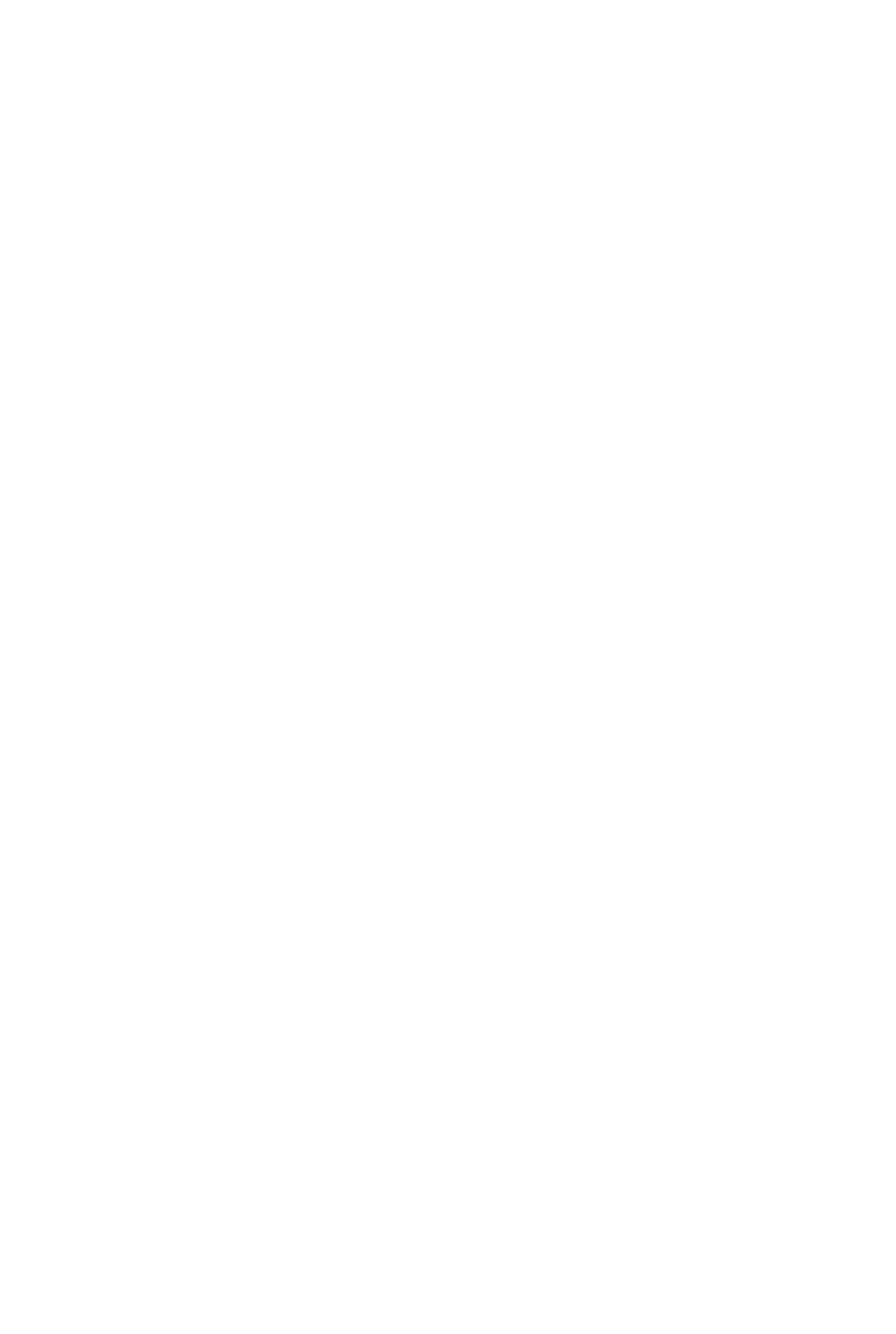
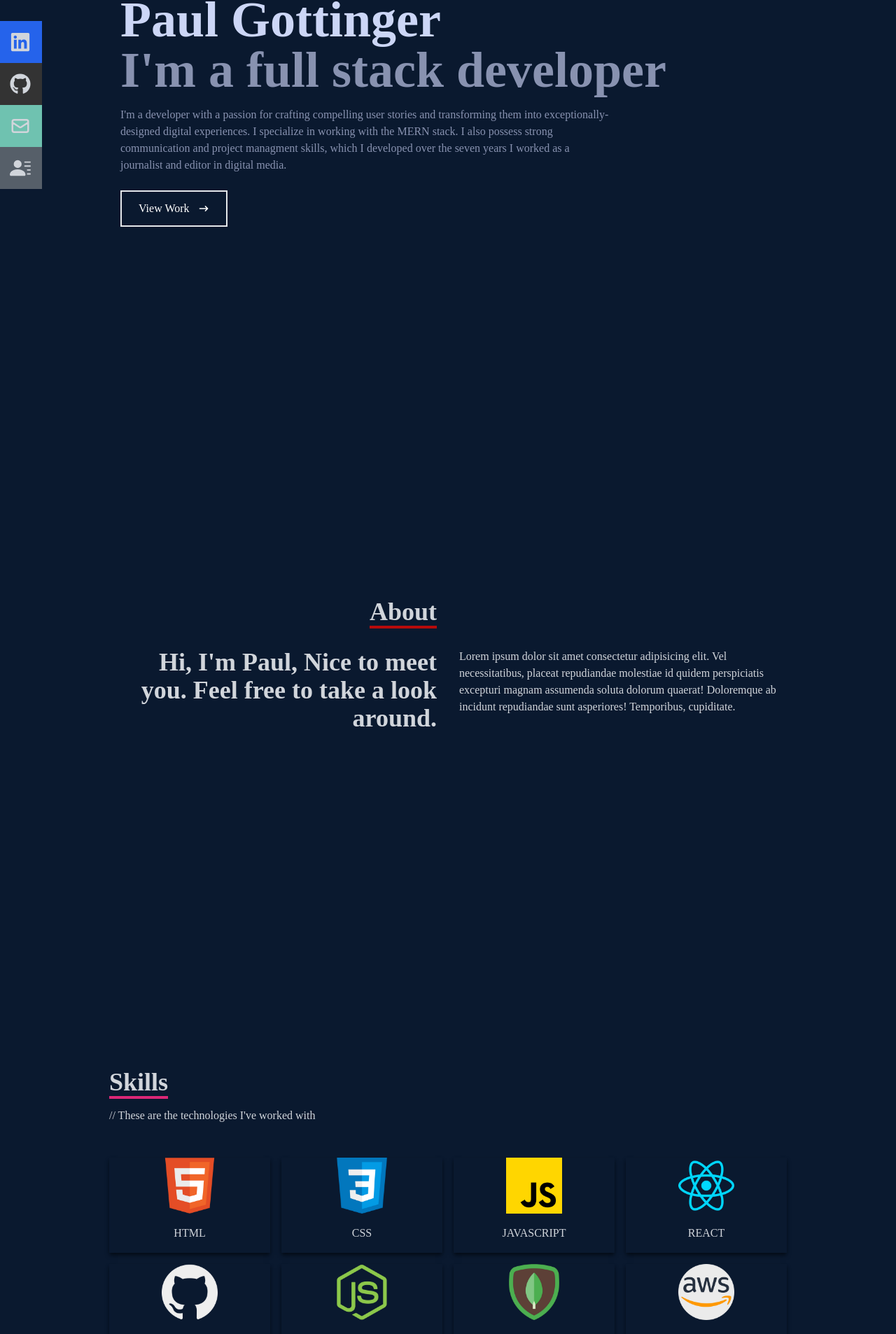
Before and after one commit to PRGottinger/portfolio-new, a React (Create React App) app: page / in a window 1280 px wide. Shown: the part 250-2156 px from the top of the page at 70% size. Before the commit the page ends 800 px from the top, so only its background shows below. Built offline with nearby package versions, Linux system fonts and the light colour scheme.

Commit message:
about/skills

```diff
--- a/src/App.js
+++ b/src/App.js
@@ -1,10 +1,17 @@
+import About from "./components/About";
+import Home from "./components/Home";
 import Navbar from './components/Navbar';
+import Skills from "./components/Skills";
+
 
 
 function App() {
   return (
     <div>
       <Navbar />
+      <Home/>
+      <About/>
+      <Skills />
     </div>
   );
 }
--- /dev/null
+++ b/src/components/About.jsx
@@ -0,0 +1,37 @@
+import React from "react";
+
+const About = () => {
+  return (
+    <div name="about" className="w-full h-screen bg-[#0a192f] text-gray-300">
+      <div className="flex flex-col justify-center items-center w-full h-full">
+        <div className="max-w-[1000px] w-full grid grid-cols-2 gap-8">
+          <div className="sm:text-right pb-8 pl-4">
+            <p className="text-4xl font-bold inline border-b-4 border-[#b60b0b]">
+              About
+            </p>
+          </div>
+          <div></div>
+        </div>
+        <div className="max-w-[1000px] w-full grid sm:grid-cols-2 gap-8 px-4">
+          <div className='sm:text-right text-4xl font-bold'>
+            <p>
+              Hi, I'm Paul, Nice to meet you. Feel free to take a look around.
+            </p>
+          </div>
+
+          <div>
+            <p>
+              Lorem ipsum dolor sit amet consectetur adipisicing elit. Vel
+              necessitatibus, placeat repudiandae molestiae id quidem
+              perspiciatis excepturi magnam assumenda soluta dolorum quaerat!
+              Doloremque ab incidunt repudiandae sunt asperiores! Temporibus,
+              cupiditate.
+            </p>
+          </div>
+        </div>
+      </div>
+    </div>
+  );
+};
+
+export default About;
--- /dev/null
+++ b/src/components/Home.jsx
@@ -0,0 +1,26 @@
+import React from 'react'
+import {HiArrowNarrowRight} from 'react-icons/hi'
+
+const home = () => {
+  return (
+    <div name='home' className='w-full h-screen bg-[#0a192f]'>
+
+{/* Container*/}
+<div className='max-w-[1000px] mx-auto px-8 flex flex-col justify-center h-full'>
+    <p className='text-[#b60b0b]'>Hi, my name is</p>
+    <h1 className='text-4xl sm:text-7xl font-bold text-[#ccd6f6]'>Paul Gottinger</h1>
+    <h2 className='text-4xl sm:text-7xl font-bold text-[#8892b0]'>I'm a full stack developer</h2>
+    <p className='text-[#8892b0] py-4 max-w-[700px]'>I'm a developer with a passion for crafting compelling user stories and transforming them into exceptionally-designed digital experiences. I specialize in working with the MERN stack. I also possess strong communication and project managment skills, which I developed over the seven years I worked as a journalist and editor in digital media.</p>
+    <div>
+        <button className='group text-white border-2 px-6 py-3 my-2 flex items-center hover:bg-[#b60b0b] hover:border-[#b60b0b]'>View Work
+        <span className='group-hover:rotate-90 duration-300'>
+        <HiArrowNarrowRight className='ml-3' />
+        </span>
+        </button>
+    </div>
+</div>
+    </div>
+  )
+}
+
+export default home
--- a/src/components/Navbar.jsx
+++ b/src/components/Navbar.jsx
@@ -1,5 +1,7 @@
 import React, {useState} from 'react'
-import {FaBars, FaTimes} from 'react-icons/fa'
+import {FaBars, FaTimes, FaGithub, FaLinkedin} from 'react-icons/fa'
+import {HiOutlineMail} from 'react-icons/hi'
+import {BsFillPersonLinesFill} from 'react-icons/bs'
 import logo from '../assets/logo.png'
 
 const Navbar = () => {
@@ -8,7 +10,7 @@ const Navbar = () => {
   return (
     <div className='fixed w-full h-[80px] flex justify-between items-center px-4 bg-[#0a192f] text-gray-300'>
         <div>
-<img src={logo} alt='Logo Image' style={{width: '50px'}}/>
+<img src={logo} alt='Logo' style={{width: '50px'}}/>
         </div>
 
         {/* menu */}
@@ -40,7 +42,34 @@ const Navbar = () => {
         </ul>
 
         {/* Social Icons */}
-        <div className='hidden'></div>
+        <div className='hidden lg:flex fixed flex-col top-[35%] left-0'>
+            <ul>
+                <li className='w-[160px] h-[60px] flex justify-between items-center ml-[-100px] hover:ml-[-10px] duration-300 bg-blue-600'>
+                    <a className='flex justify-between items-center w-full text-gray-300'
+                    href='/'>
+                        LinkedIn <FaLinkedin size={30}/>
+                    </a>
+                </li>
+                <li className='w-[160px] h-[60px] flex justify-between items-center ml-[-100px] hover:ml-[-10px] duration-300 bg-[#333333]'>
+                    <a className='flex justify-between items-center w-full text-gray-300'
+                    href='/'>
+                        Github <FaGithub size={30}/>
+                    </a>
+                </li>
+                <li className='w-[160px] h-[60px] flex justify-between items-center ml-[-100px] hover:ml-[-10px] duration-300 bg-[#6fc2b0]'>
+                    <a className='flex justify-between items-center w-full text-gray-300'
+                    href='/'>
+                        Email <HiOutlineMail size={30}/>
+                    </a>
+                </li>
+                <li className='w-[160px] h-[60px] flex justify-between items-center ml-[-100px] hover:ml-[-10px] duration-300 bg-[#565f69]'>
+                    <a className='flex justify-between items-center w-full text-gray-300'
+                    href='/'>
+                        Resume <BsFillPersonLinesFill size={30}/>
+                    </a>
+                </li>
+            </ul>
+        </div>
 
     </div>
   )
--- /dev/null
+++ b/src/components/Skills.jsx
@@ -0,0 +1,62 @@
+import React from "react";
+import HTML from "../assets/html.png";
+import CSS from "../assets/css.png";
+import JavaScript from "../assets/javascript.png";
+import ReactImg from "../assets/react.png";
+import Node from "../assets/node.png";
+import FireBase from "../assets/firebase.png";
+import AWS from "../assets/aws.png";
+import GitHub from "../assets/github.png";
+import Tailwind from "../assets/tailwind.png";
+import Mongo from "../assets/mongo.png";
+
+const Skills = () => {
+    return (
+      <div name='skills' className='w-full h-screen bg-[#0a192f] text-gray-300'>
+        {/* Container */}
+        <div className='max-w-[1000px] mx-auto p-4 flex flex-col justify-center w-full h-full'>
+            <div>
+                <p className='text-4xl font-bold inline border-b-4 border-pink-600 '>Skills</p>
+                <p className='py-4'>// These are the technologies I've worked with</p>
+            </div>
+
+            <div className='w-full grid grid-cols-2 sm:grid-cols-4 gap-4 text-center py-8'>
+                <div className='shadow-md shadow-[#040c16] hover:scale-110 duration-500'>
+                    <img className='w-20 mx-auto' src={HTML} alt="HTML icon" />
+                    <p className='my-4'>HTML</p>
+                </div>
+                <div className='shadow-md shadow-[#040c16] hover:scale-110 duration-500'>
+                    <img className='w-20 mx-auto' src={CSS} alt="HTML icon" />
+                    <p className='my-4'>CSS</p>
+                </div>
+                <div className='shadow-md shadow-[#040c16] hover:scale-110 duration-500'>
+                    <img className='w-20 mx-auto' src={JavaScript} alt="HTML icon" />
+                    <p className='my-4'>JAVASCRIPT</p>
+                </div>
+                <div className='shadow-md shadow-[#040c16] hover:scale-110 duration-500'>
+                    <img className='w-20 mx-auto' src={ReactImg} alt="HTML icon" />
+                    <p className='my-4'>REACT</p>
+                </div>
+                <div className='shadow-md shadow-[#040c16] hover:scale-110 duration-500'>
+                    <img className='w-20 mx-auto' src={GitHub} alt="HTML icon" />
+                    <p className='my-4'>GITHUB</p>
+                </div>
+                <div className='shadow-md shadow-[#040c16] hover:scale-110 duration-500'>
+                    <img className='w-20 mx-auto' src={Node} alt="HTML icon" />
+                    <p className='my-4'>NODE JS</p>
+                </div>
+                <div className='shadow-md shadow-[#040c16] hover:scale-110 duration-500'>
+                    <img className='w-20 mx-auto' src={Mongo} alt="HTML icon" />
+                    <p className='my-4'>MONGO DB</p>
+                </div>
+                <div className='shadow-md shadow-[#040c16] hover:scale-110 duration-500'>
+                    <img className='w-20 mx-auto' src={AWS} alt="HTML icon" />
+                    <p className='my-4'>AWS</p>
+                </div>
+            </div>
+        </div>
+      </div>
+    );
+  };
+
+export default Skills;
```
